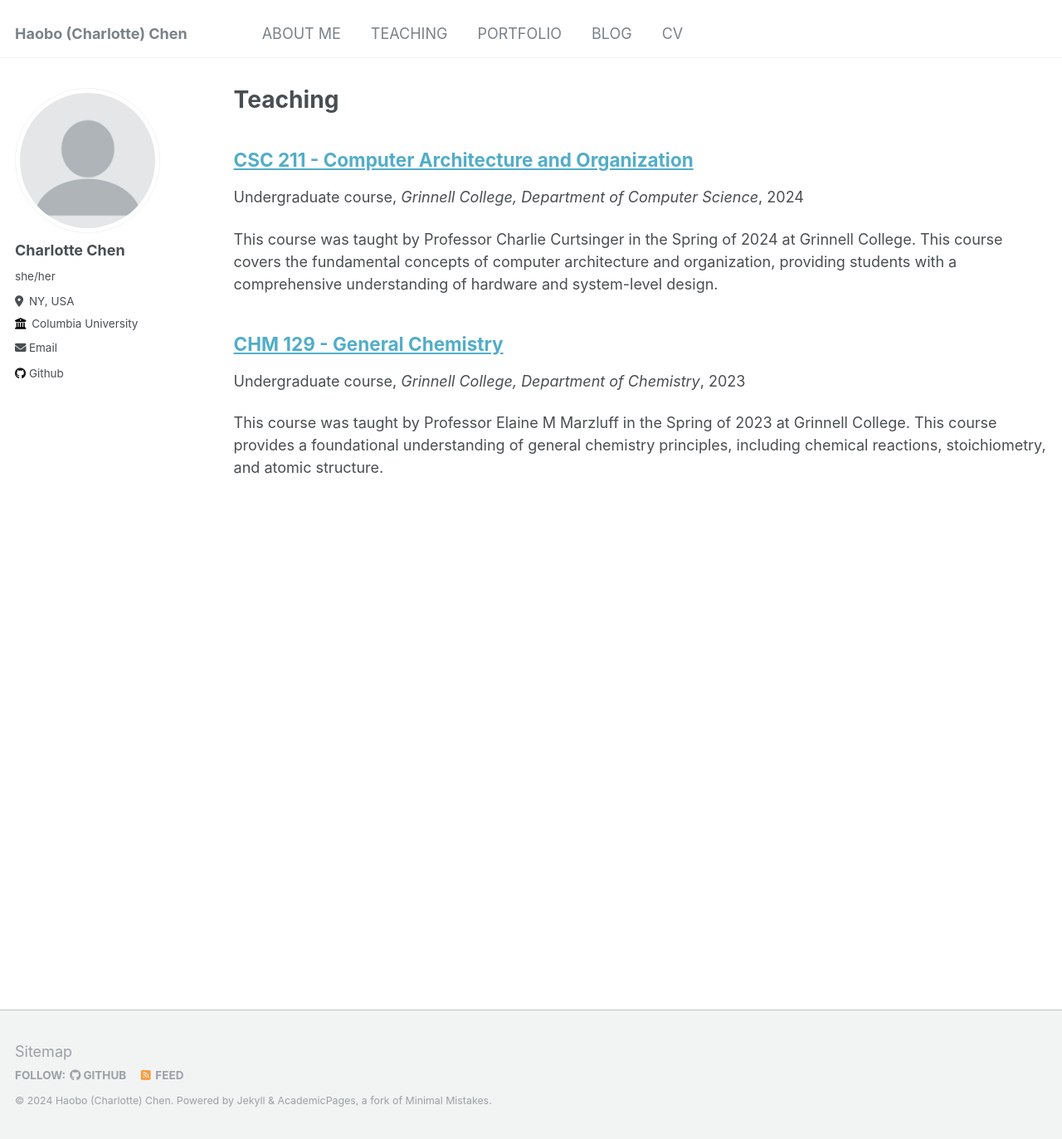
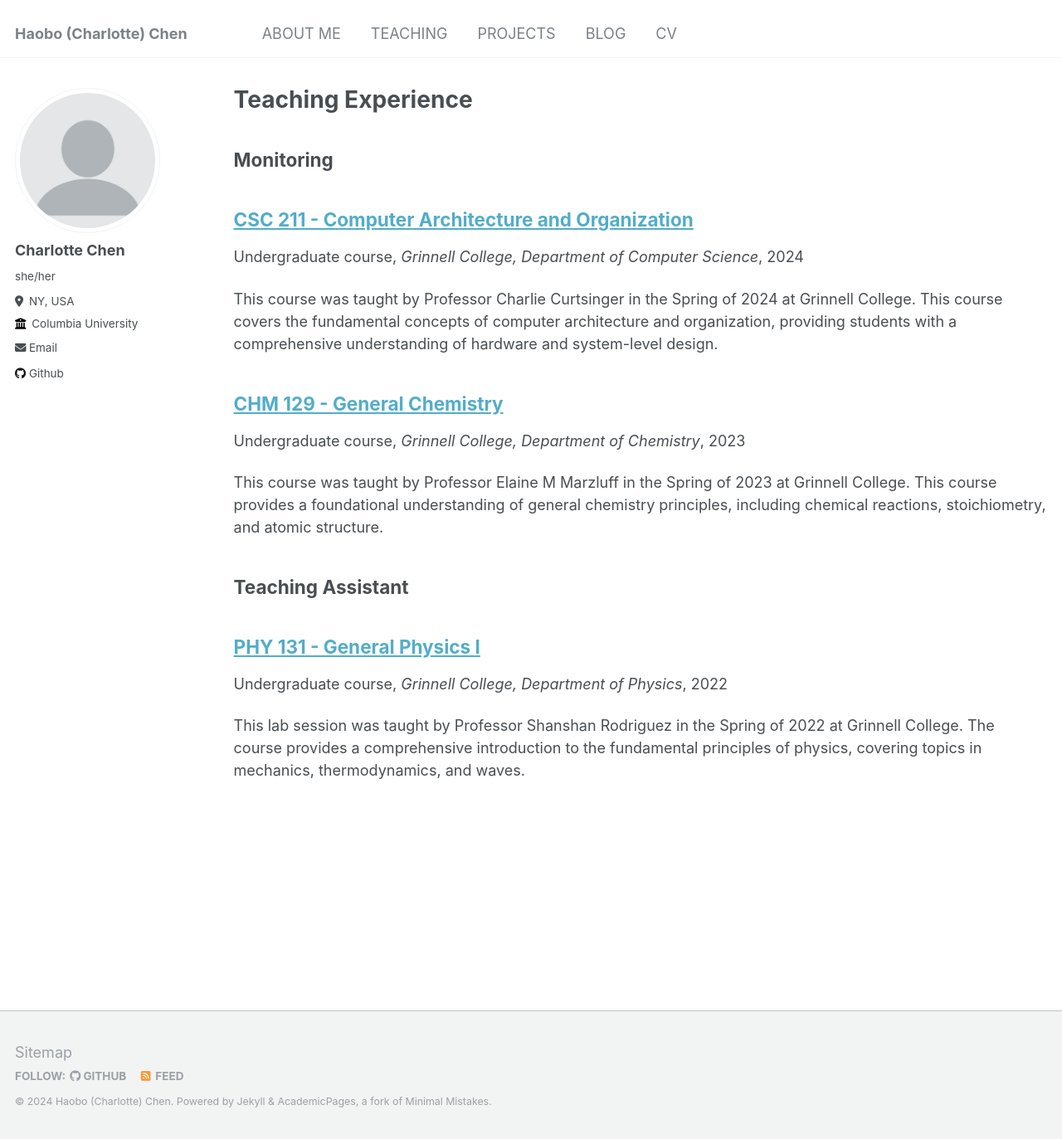
Before and after one commit to CharlotteChen2002/CharlotteChen2002.github.io, a Jekyll site: the page built from _pages/teaching.html, in a window 1280 px wide and 1373 px high. Shown: the whole window at 83% size. Built offline with Jekyll 4.4.1, drawn with Linux system fonts in a browser that asks for light colours.

Commit message:
Update page titles and navigation labels

```diff
--- a/_config.yml
+++ b/_config.yml
@@ -79,7 +79,7 @@ author:
 teaser: # filename of teaser fallback teaser image placed in /images/, .e.g. "500x300.png"
 breadcrumbs: false # true, false (default)
 words_per_minute: 160
-future: true
+future: false
 read_more: "disabled" # if enabled, adds "Read more" links to excerpts
 talkmap_link: false #change to true to add link to talkmap on talks page
 comments:
--- a/_data/navigation.yml
+++ b/_data/navigation.yml
@@ -6,7 +6,7 @@ main:
   - title: "TEACHING"
     url: /teaching/
 
-  - title: "PORTFOLIO"
+  - title: "PROJECTS"
     url: /portfolio/
 
   - title: "BLOG"
--- a/_pages/portfolio.html
+++ b/_pages/portfolio.html
@@ -1,6 +1,6 @@
 ---
 layout: archive
-title: "Portfolio"
+title: "Projects"
 permalink: /portfolio/
 author_profile: true
 ---
--- a/_pages/teaching.html
+++ b/_pages/teaching.html
@@ -1,12 +1,24 @@
 ---
 layout: archive
-title: "Teaching"
+title: "Teaching Experience"
 permalink: /teaching/
 author_profile: true
 ---
 
+<h2>Monitoring</h2>
 {% include base_path %}
 
 {% for post in site.teaching reversed %}
+{% if post.path contains "monitoring" %}
 {% include archive-single.html %}
+{% endif %}
 {% endfor %}
+
+<h2>Teaching Assistant</h2>
+{% include base_path %}
+
+{% for post in site.teaching reversed %}
+{% if post.path contains "assistant" %}
+{% include archive-single.html %}
+{% endif %}
+{% endfor %}
--- /dev/null
+++ b/_teaching/2022-fall-assistant-1.md
@@ -0,0 +1,21 @@
+---
+title: "PHY 131 - General Physics I"
+collection: teaching
+type: "Undergraduate course"
+permalink: /teaching/2022-spring-assistant-1
+venue: "Grinnell College, Department of Physics"
+date: 2022-01-22
+location: "Grinnell, IA"
+---
+This lab session was taught by Professor Shanshan Rodriguez in the Spring of 2022 at Grinnell College.
+The course provides a comprehensive introduction to the fundamental principles of physics, covering topics in mechanics, thermodynamics, and waves.
+
+## Course Objectives
+
+1. Understand the basic principles of classical mechanics.
+2. Learn about the laws of thermodynamics and their applications.
+3. Study the properties of waves and their behavior.
+
+## Teaching Experience
+
+Throughout this course, I have facilitated student learning by monitoring their progress and providing assistance with complex topics, ensuring a thorough comprehension of physics principles.
```
Also changed, not shown: _portfolio/portfolio-1.md (+5 -1 lines), _posts/2012-08-14-blog-post-1.md (deleted, +0 -20 lines), _posts/2013-08-14-blog-post-2.md (deleted, +0 -20 lines), _posts/2014-08-14-blog-post-3.md (deleted, +0 -20 lines), _posts/2015-08-14-blog-post-4.md (deleted, +0 -20 lines), _posts/2024-07-01-blog-post-1.md (added, +25 -0 lines), _teaching/2023-spring-monitoring-1.md (renamed from _teaching/2023-spring-montoring-1.md), _teaching/2024-spring-monitoring-1.md (renamed from _teaching/2024-spring-montoring-1.md).
